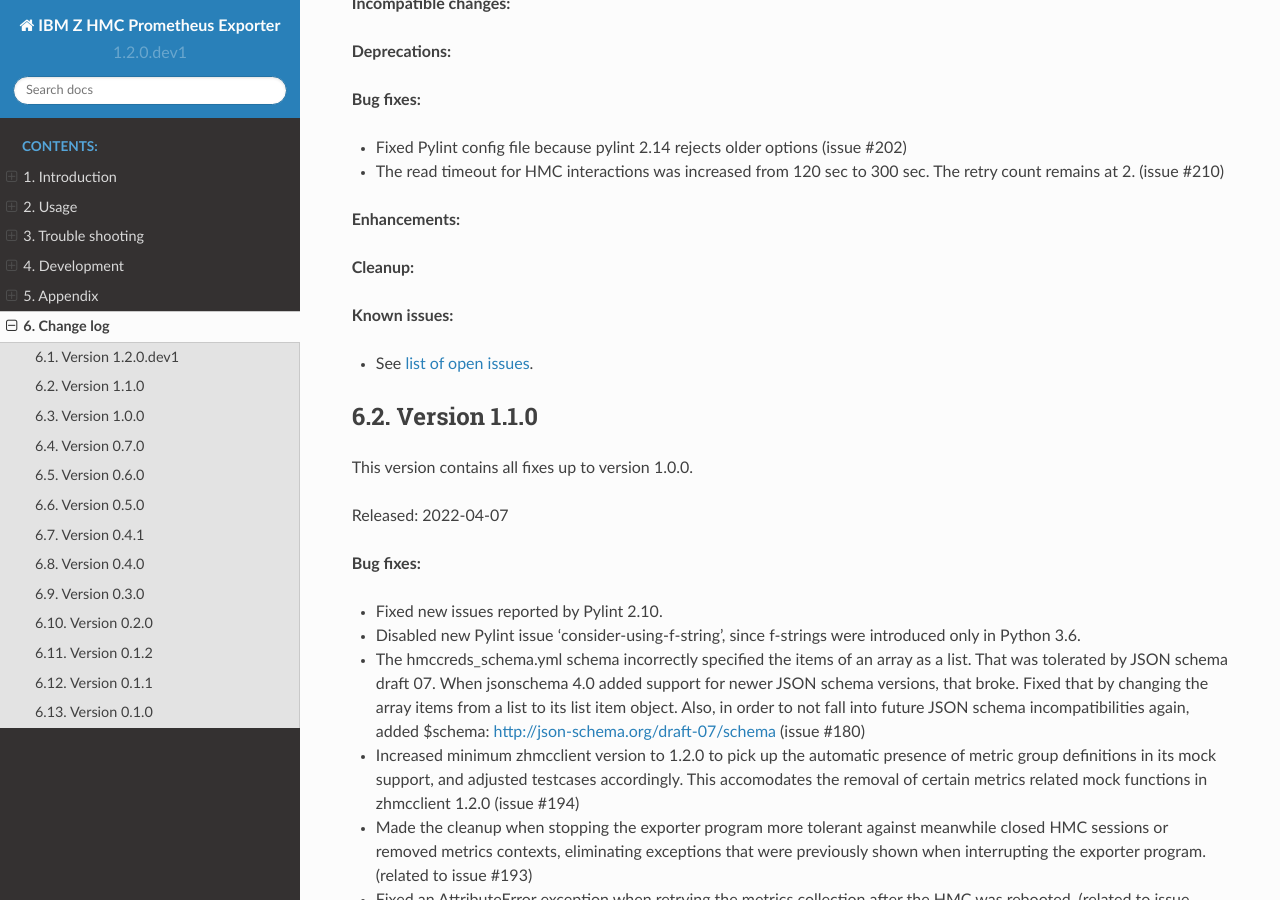
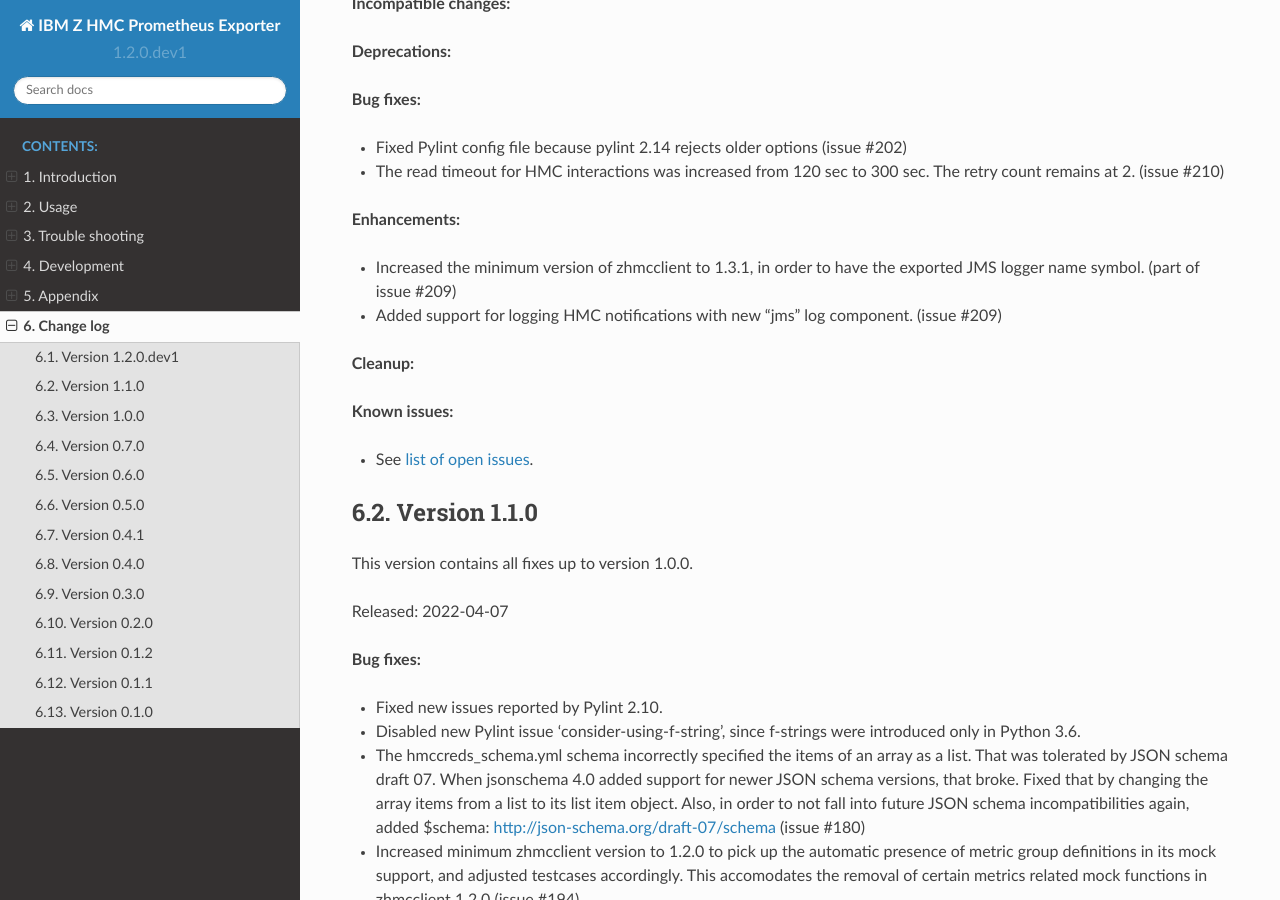
Before and after one commit to zhmcclient/zhmc-prometheus-exporter, a Sphinx documentation site: the page built from docs/changes.rst, in a window 1280 px wide and 900 px high, scrolled down 320 px. Built offline with Sphinx 7.4.7 and the Read the Docs theme 2.0.0, drawn with Linux system fonts in a browser that asks for light colours.

Commit message:
Added support for logging HMC notifications with new "jms" log component
Details:

* Increased the minimum version of zhmcclient to 1.3.1, in order to have
  the exported JMS logger name symbol.

* Added a new "jms" component to the '--log_comp' option that enables logging
  for the JMS logger.

Signed-off-by: Andreas Maier <maiera@de.ibm.com>

```diff
--- a/docs/changes.rst
+++ b/docs/changes.rst
@@ -37,6 +37,12 @@
   The retry count remains at 2. (issue #210)
 
 **Enhancements:**
+
+* Increased the minimum version of zhmcclient to 1.3.1, in order to have
+  the exported JMS logger name symbol. (part of issue #209)
+
+* Added support for logging HMC notifications with new "jms" log component.
+  (issue #209)
 
 **Cleanup:**
 
--- a/minimum-constraints.txt
+++ b/minimum-constraints.txt
@@ -71,7 +71,7 @@
 
 # Direct dependencies for runtime (must be consistent with requirements.txt)
 
-zhmcclient==1.2.0
+zhmcclient==1.3.1
 
 prometheus-client==0.9.0
 urllib3==1.25.9; python_version <= '3.9'
--- a/requirements.txt
+++ b/requirements.txt
@@ -6,8 +6,8 @@
 
 # Direct dependencies for runtime (must be consistent with minimum-constraints.txt)
 
-# git+https://github.com/zhmcclient/python-zhmcclient.git@master#egg=zhmcclient
-zhmcclient>=1.2.0
+# git+https://github.com/zhmcclient/python-zhmcclient.git@stable_1.3#egg=zhmcclient
+zhmcclient>=1.3.1
 
 prometheus-client>=0.9.0
 urllib3>=1.25.9; python_version <= '3.9'
```
Also changed, not shown: docs/usage.rst (+11 -11 lines), 1 other file.
